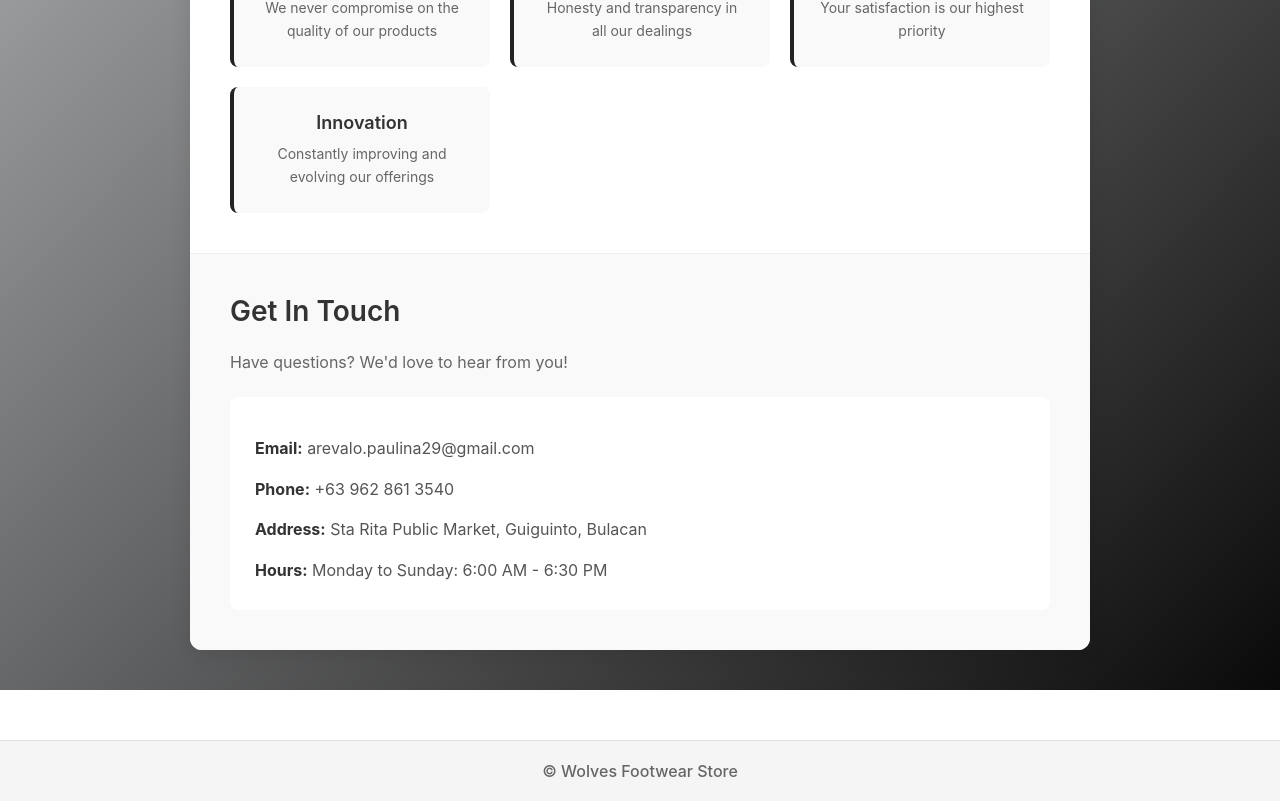
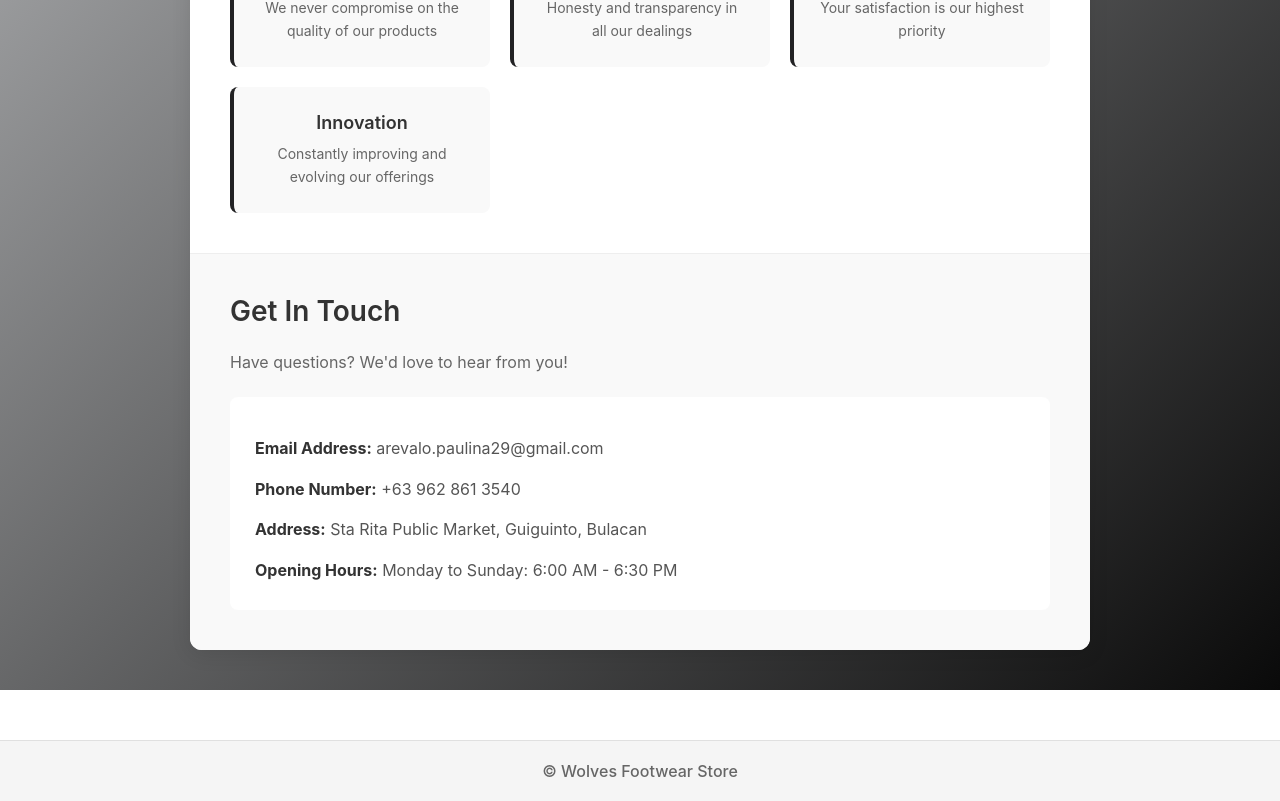
Before and after one commit to RamiroJAP/WEB_ENG_PROJECT, a React (Vite) app: page /about in a window 1280 px wide. Shown: the part 1338-2139 px from the top of the page. Built offline with nearby package versions, Linux system fonts and the light colour scheme; no server answers; the database is empty.

Commit message:
get-in-touch
-changed email

```diff
--- a/src/pages/about/About.jsx
+++ b/src/pages/about/About.jsx
@@ -82,10 +82,10 @@ export default function About() {
           <h2>Get In Touch</h2>
           <p>Have questions? We'd love to hear from you!</p>
           <div className="contact-info">
-            <p><strong>Email:</strong> arevalo.paulina29@gmail.com</p>
-            <p><strong>Phone:</strong> +63 962 861 3540</p>
+            <p><strong>Email Address:</strong> arevalo.paulina29@gmail.com</p>
+            <p><strong>Phone Number:</strong> +63 962 861 3540</p>
             <p><strong>Address:</strong> Sta Rita Public Market, Guiguinto, Bulacan</p>
-            <p><strong>Hours:</strong> Monday to Sunday: 6:00 AM - 6:30 PM  </p>
+            <p><strong>Opening Hours:</strong> Monday to Sunday: 6:00 AM - 6:30 PM  </p>
           </div>
         </section>
       </div>
```
